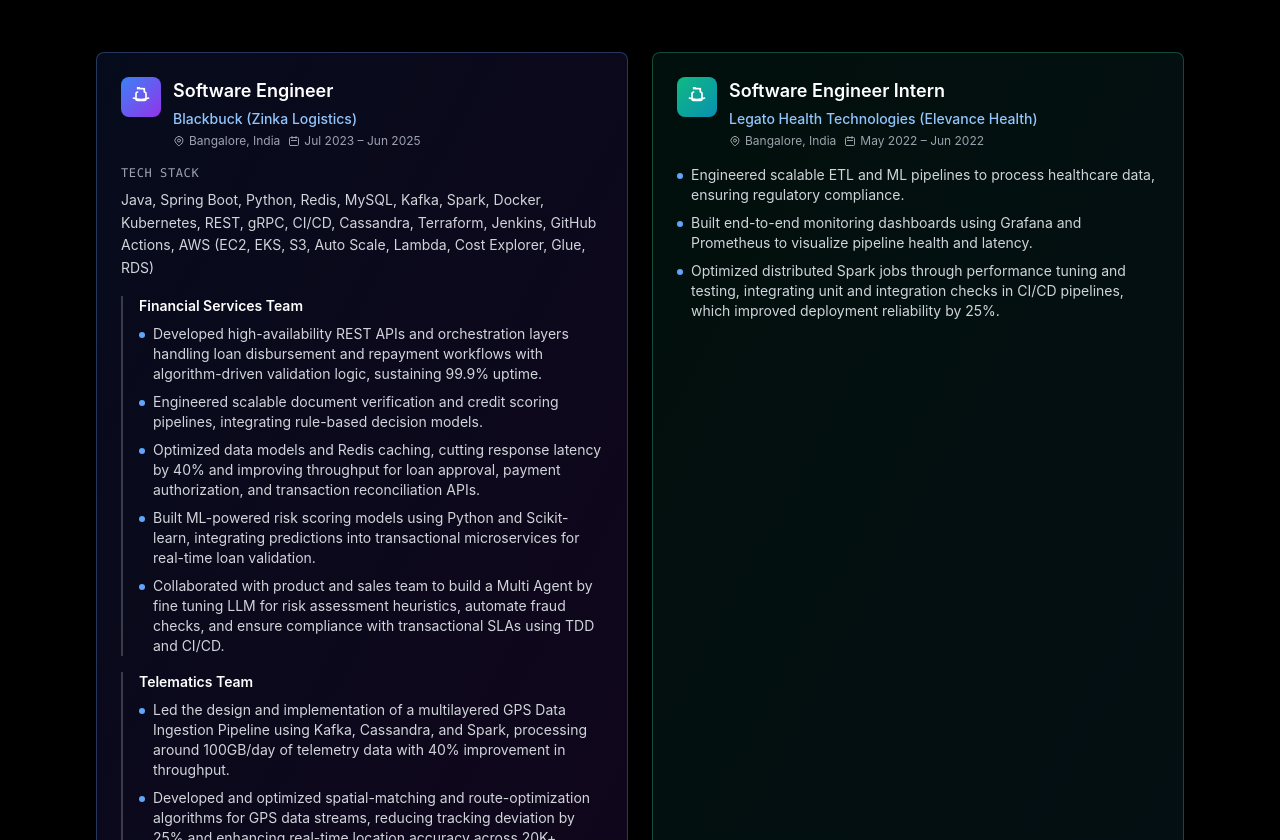
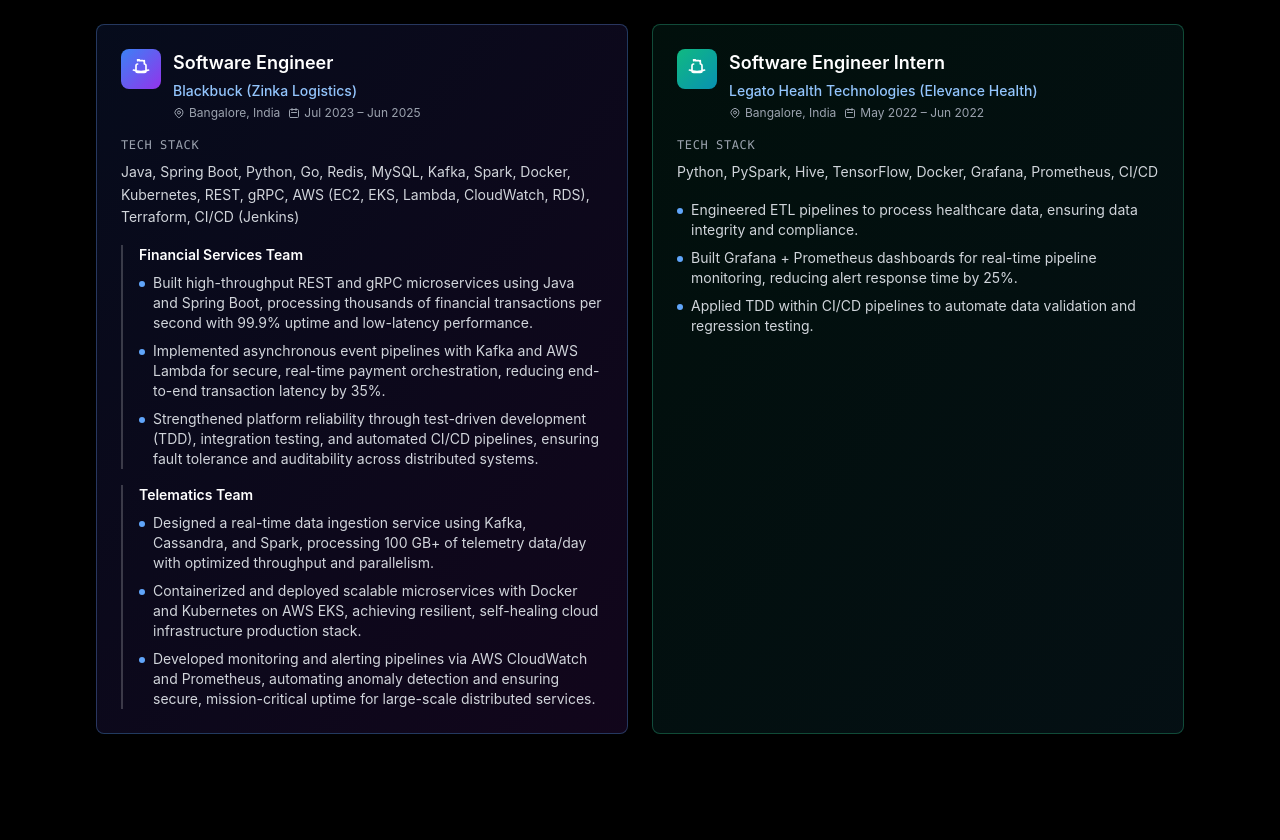
Before and after one commit to TanmayRanaware/TanmayRanaware.github.io, a React (Vite) app: page / in a window 1280 px wide. Shown: the part 2780-3620 px from the top of the page. Built offline with nearby package versions, Linux system fonts and the light colour scheme.

Commit message:
Update experience section and about me section

```diff
--- a/src/data/content.ts
+++ b/src/data/content.ts
@@ -14,7 +14,7 @@
   },
 
   about:
-    "Software engineer and AI practitioner with hands-on experience building LLM-powered systems, high-scale data pipelines, and production microservices. Comfortable across the ML lifecycle (training, deployment, MLOps) and backend (Java/Spring, Python). Passionate about reliable systems and shipping clean, measurable outcomes.",
+    "Full Stack Developer contributing to all phases of the software development lifecycle. Recognized for delivering scalable, high-performance, maintainable applications with clean architecture, seamless collaboration, and reliable cloud deployment.",
 
   projects: [
     {
@@ -55,25 +55,22 @@
       role: "Software Engineer",
       location: "Bangalore, India",
       period: "Jul 2023 – Jun 2025",
-      techStack: "Java, Spring Boot, Python, Redis, MySQL, Kafka, Spark, Docker, Kubernetes, REST, gRPC, CI/CD, Cassandra, Terraform, Jenkins, GitHub Actions, AWS (EC2, EKS, S3, Auto Scale, Lambda, Cost Explorer, Glue, RDS)",
+      techStack: "Java, Spring Boot, Python, Go, Redis, MySQL, Kafka, Spark, Docker, Kubernetes, REST, gRPC, AWS (EC2, EKS, Lambda, CloudWatch, RDS), Terraform, CI/CD (Jenkins)",
       subroles: [
         {
           team: "Financial Services Team",
           bullets: [
-            "Developed high-availability REST APIs and orchestration layers handling loan disbursement and repayment workflows with algorithm-driven validation logic, sustaining 99.9% uptime.",
-            "Engineered scalable document verification and credit scoring pipelines, integrating rule-based decision models.",
-            "Optimized data models and Redis caching, cutting response latency by 40% and improving throughput for loan approval, payment authorization, and transaction reconciliation APIs.",
-            "Built ML-powered risk scoring models using Python and Scikit-learn, integrating predictions into transactional microservices for real-time loan validation.",
-            "Collaborated with product and sales team to build a Multi Agent by fine tuning LLM for risk assessment heuristics, automate fraud checks, and ensure compliance with transactional SLAs using TDD and CI/CD."
+            "Built high-throughput REST and gRPC microservices using Java and Spring Boot, processing thousands of financial transactions per second with 99.9% uptime and low-latency performance.",
+            "Implemented asynchronous event pipelines with Kafka and AWS Lambda for secure, real-time payment orchestration, reducing end-to-end transaction latency by 35%.",
+            "Strengthened platform reliability through test-driven development (TDD), integration testing, and automated CI/CD pipelines, ensuring fault tolerance and auditability across distributed systems."
           ]
         },
         {
           team: "Telematics Team",
           bullets: [
-            "Led the design and implementation of a multilayered GPS Data Ingestion Pipeline using Kafka, Cassandra, and Spark, processing around 100GB/day of telemetry data with 40% improvement in throughput.",
-            "Developed and optimized spatial-matching and route-optimization algorithms for GPS data streams, reducing tracking deviation by 25% and enhancing real-time location accuracy across 20K+ devices.",
-            "Spearheaded migration of Telematics Stack from GCP to AWS, benchmarking Redis vs MySQL bottlenecks and implementing caching practices to cut query latency from 300ms to 40ms by revamping the GPS Subscription System.",
-            "Engineered a Vendor Data Ingestion System for B2B customers enabling seamless telemetry integration."
+            "Designed a real-time data ingestion service using Kafka, Cassandra, and Spark, processing 100 GB+ of telemetry data/day with optimized throughput and parallelism.",
+            "Containerized and deployed scalable microservices with Docker and Kubernetes on AWS EKS, achieving resilient, self-healing cloud infrastructure production stack.",
+            "Developed monitoring and alerting pipelines via AWS CloudWatch and Prometheus, automating anomaly detection and ensuring secure, mission-critical uptime for large-scale distributed services."
           ]
         }
       ]
@@ -83,10 +80,11 @@
       role: "Software Engineer Intern",
       location: "Bangalore, India",
       period: "May 2022 – Jun 2022",
+      techStack: "Python, PySpark, Hive, TensorFlow, Docker, Grafana, Prometheus, CI/CD",
       bullets: [
-        "Engineered scalable ETL and ML pipelines to process healthcare data, ensuring regulatory compliance.",
-        "Built end-to-end monitoring dashboards using Grafana and Prometheus to visualize pipeline health and latency.",
-        "Optimized distributed Spark jobs through performance tuning and testing, integrating unit and integration checks in CI/CD pipelines, which improved deployment reliability by 25%."
+        "Engineered ETL pipelines to process healthcare data, ensuring data integrity and compliance.",
+        "Built Grafana + Prometheus dashboards for real-time pipeline monitoring, reducing alert response time by 25%.",
+        "Applied TDD within CI/CD pipelines to automate data validation and regression testing."
       ]
     }
   ],
```
Also changed, not shown: 3 other files (tests, documents, lock files or other folders).
